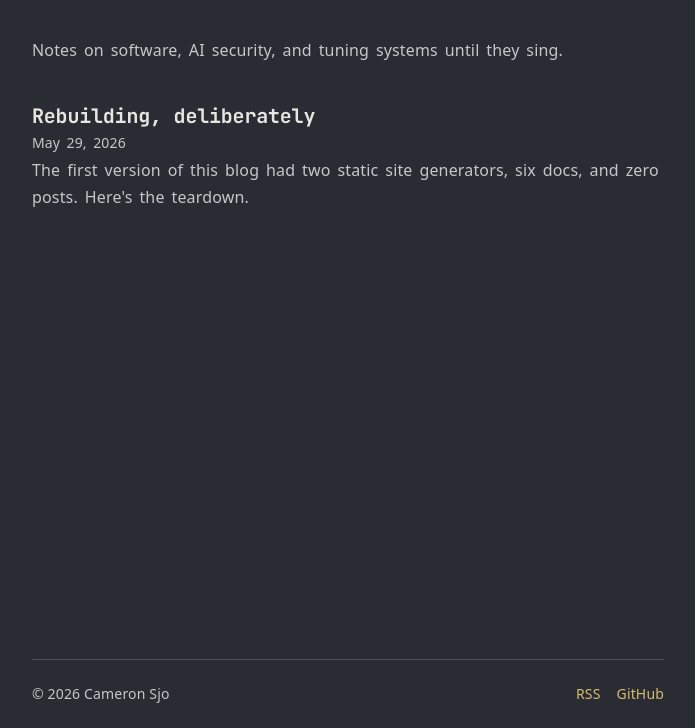
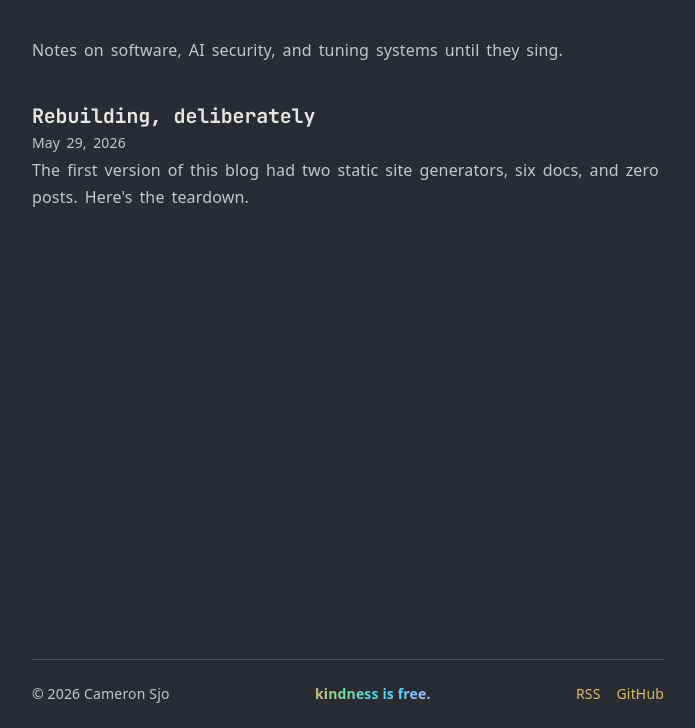
Before and after one commit to cameronsjo/blog, an Astro site: page / in a window 1280 px wide. Shown: the part 72-800 px from the top of the page, without its empty margins (292-987 px from the left). Built offline with nearby package versions, Linux system fonts and the light colour scheme; Astro itself is replaced by a stand-in of ours; a web font is replaced by a local one.

Commit message:
feat: add 'kindness is free.' glacial-whimsy footer line
Static-feeling spectrum whimsy on a footer message — .whimsy (default
burnished spectrum palette) + .whimsy--glacial for sub-perceptual drift.
A sanctioned chrome exception; rests per the whimsy doctrine.

Co-Authored-By: Claude Opus 4.8 <noreply@anthropic.com>

```diff
--- a/src/components/Footer.astro
+++ b/src/components/Footer.astro
@@ -10,6 +10,7 @@ const year = new Date().getFullYear();
   style="border-color: var(--border); color: var(--fg-secondary)"
 >
   <span>© {year} {SITE_TITLE}</span>
+  <span class="whimsy whimsy--glacial">kindness is free.</span>
   <span class="flex gap-4">
     <a href={withBase('rss.xml')}>RSS</a>
     <a href={GITHUB_URL}>GitHub</a>
```
